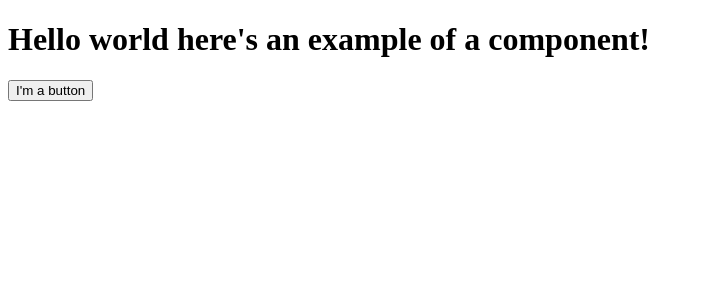
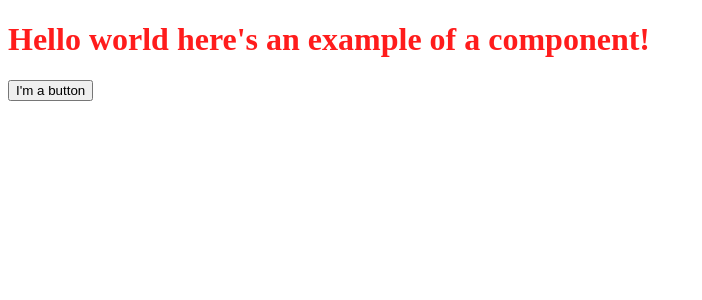
Before and after one commit to Mertcan417/learn-react-pvjl, a Next.js app in the folder Quick_Start/opdrachten_quick_start/: page / in a window 1280 px wide. Shown: the top 300 px of the page, without its empty margins (0-702 px from the left). Built offline with nearby package versions, Linux system fonts and the light colour scheme.

Commit message:
add css style to component in opdrachten_quick_start

```diff
--- a/Quick_Start/opdrachten_quick_start/src/pages/index.js
+++ b/Quick_Start/opdrachten_quick_start/src/pages/index.js
@@ -1,8 +1,8 @@
 import ExampleComponent from "./ExampleComponent.js";
-
+import styles from "../styles/index.module.css"
 export default function Home() {
   return (
-    <div>
+    <div className={styles.home}>
       <ExampleComponent />
       <button> I'm a button</button>
     </div>
--- /dev/null
+++ b/Quick_Start/opdrachten_quick_start/src/styles/index.module.css
@@ -0,0 +1,4 @@
+.home {
+    text-decoration: dotted;
+    color: rgba(255, 0, 0, 0.89);
+}
```
